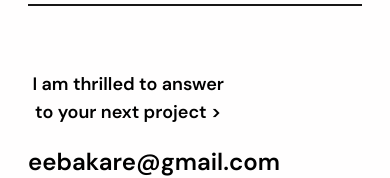
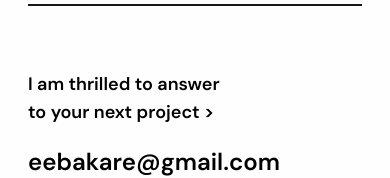
Before and after one commit to Eniola-Bakare/altschool_2ndSemesterExam, a React (Vite) app: page / in a window 390 px wide. Shown: the part 1396-1574 px from the top of the page. Built offline with nearby package versions, Linux system fonts and the light colour scheme; no server answers.

Commit message:
fix: footer

```diff
--- a/src/components/UI/Footer.jsx
+++ b/src/components/UI/Footer.jsx
@@ -7,7 +7,7 @@ function Footer() {
   return (
     <footer className="flex flex-col gap-32 pb-12 ">
       <section className="contact-div flex flex-col sm:flex-row items-start justify-between w-[100%] md:w-[90%] font-semibold">
-        <p className="text-lg sm:text-2xl md:text-3xl w-[60%] md:w-[45%] xl:w-[40%] text-center sm:text-start sm:w-[40%] mb-5 sm:mb-0">
+        <p className="text-lg sm:text-2xl md:text-3xl w-[60%] md:w-[45%] xl:w-[40%] text-start sm:w-[40%] mb-5 sm:mb-0">
           <Link to="/contact" className=" ">
             I am thrilled to answer to your next project &gt;
           </Link>
```
